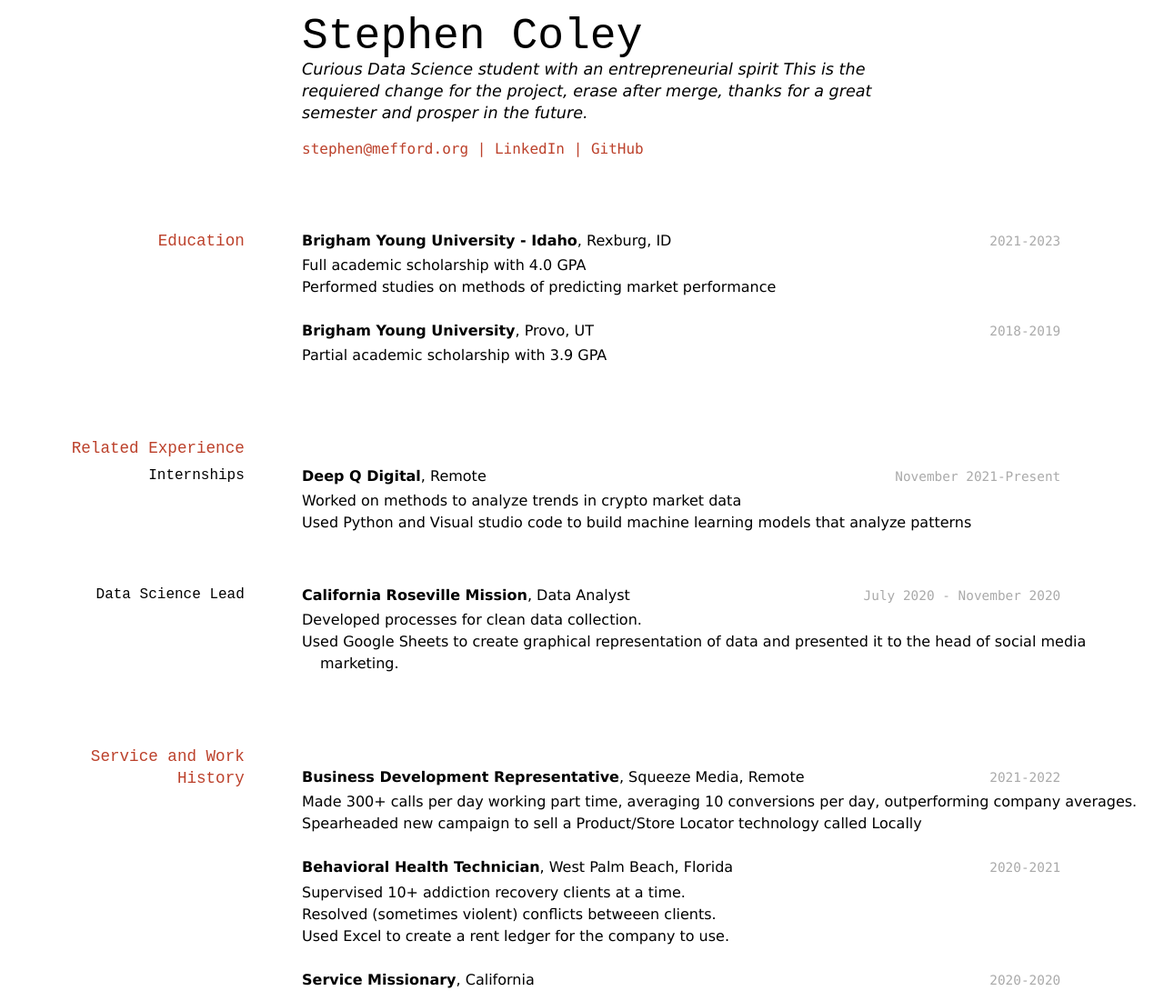
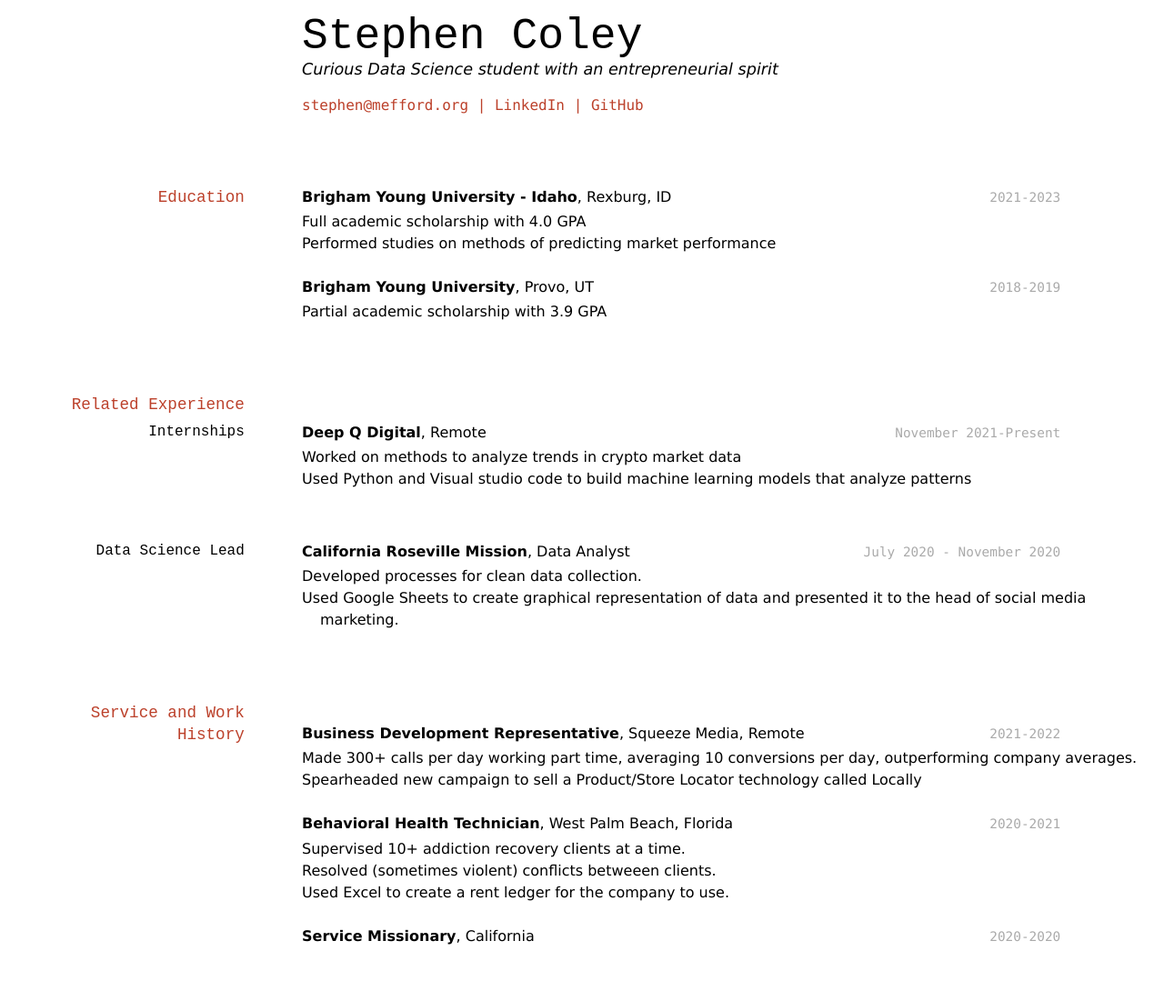
Before and after one commit to 50und/ColeyS_resume, a Jekyll site: the page built from docs/index.md, in a window 1280 px wide. Shown: the whole page at 91% size. Built offline with Jekyll 4.4.1, drawn with Linux system fonts in a browser that asks for light colours; after the commit the page ends 1053 px from its top, so only the background shows below that.

Commit message:
Revised after suggested edits

```diff
--- a/docs/index.md
+++ b/docs/index.md
@@ -4,7 +4,6 @@ title: Stephen Coley
 ---
 # Stephen Coley
 Curious Data Science student with an entrepreneurial spirit
-This is the requiered change for the project, erase after merge, thanks for a great semester and prosper in the future.
 <div id="webaddress">
 <a href="stephen@mefford.org">stephen@mefford.org</a>
 | <a href="https://www.linkedin.com/groups/13537407/">LinkedIn</a>
```
